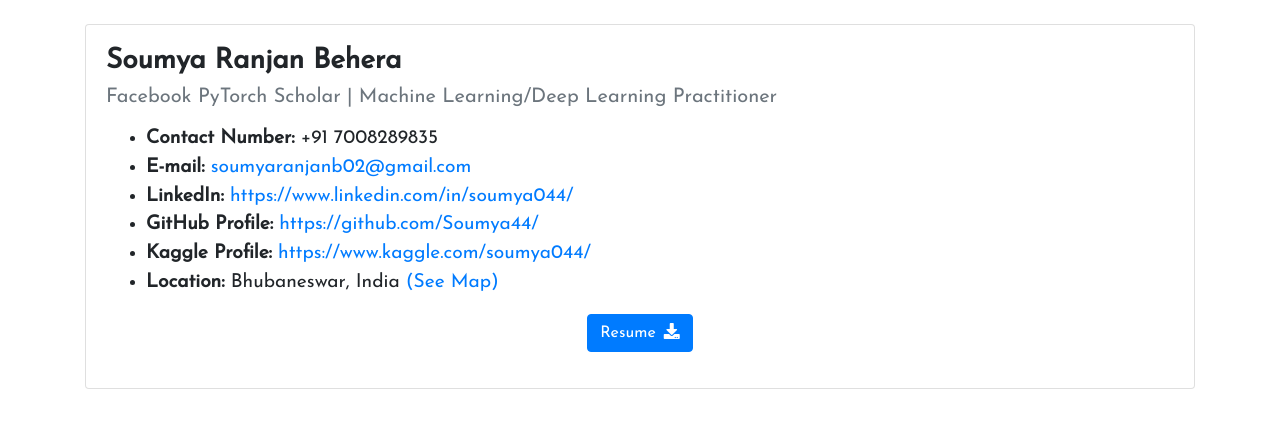
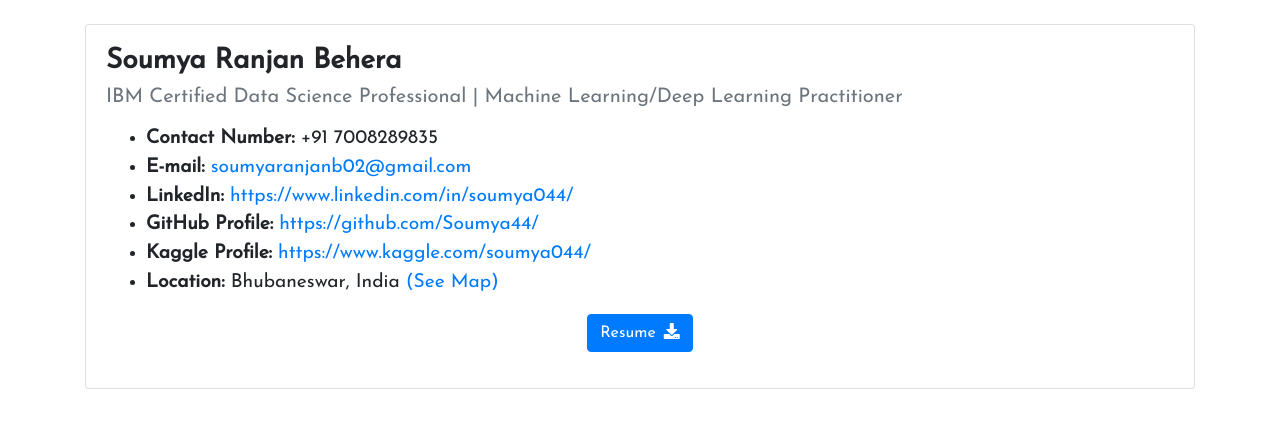
Before and after one commit to Soumya44/Soumya44.github.io, a plain HTML site: page contact.html in a window 1280 px wide. Shown: the part 178-606 px from the top of the page. Drawn offline with nearby package versions, Linux system fonts and the light colour scheme.

Commit message:
Update Feb

```diff
--- a/contact.html
+++ b/contact.html
@@ -58,7 +58,7 @@
                 <div class="card" style="width: 100%;">
                   <div class="card-body">
                     <h3 class="card-title"><strong>Soumya Ranjan Behera</strong></h3>
-                    <h5 class="card-subtitle mb-2 text-muted">Facebook PyTorch Scholar | Machine Learning/Deep Learning Practitioner</h5>
+                    <h5 class="card-subtitle mb-2 text-muted">IBM Certified Data Science Professional | Machine Learning/Deep Learning Practitioner</h5>
                     <p class="card-text">
                         <ul>
                             <li><strong>Contact Number:</strong> +91 7008289835</li>
```
